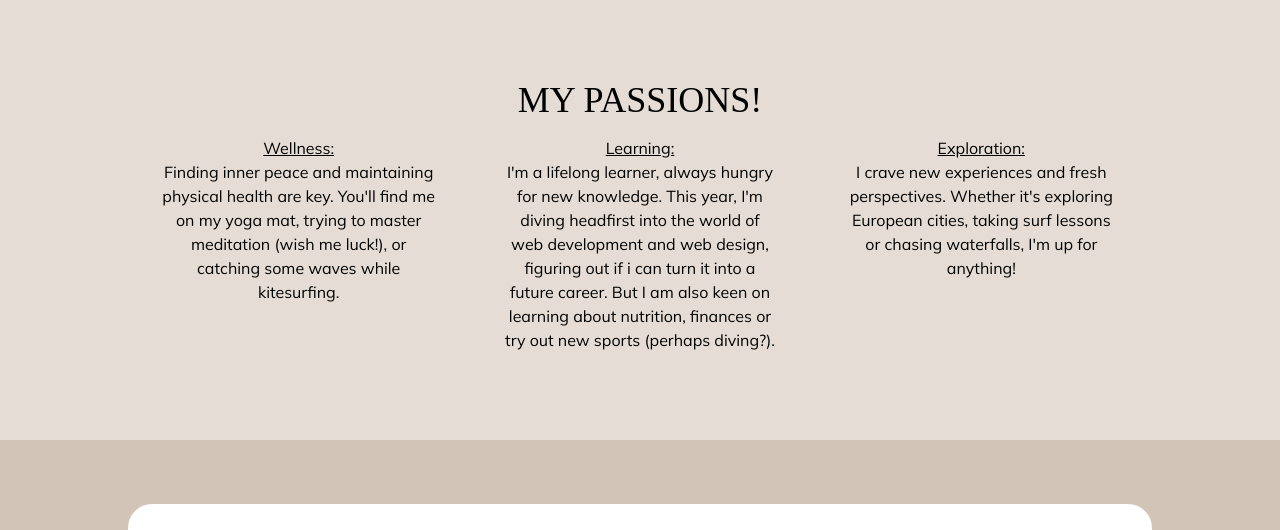
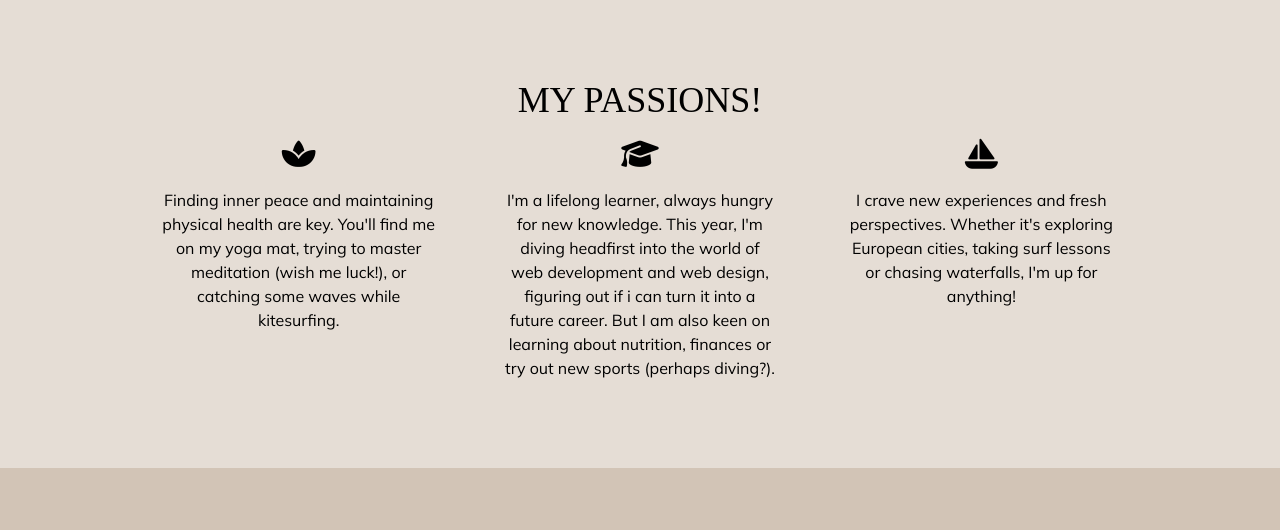
Before and after one commit to JulyDR/multifacetedme, a Jekyll site: the page built from about.html, in a window 1280 px wide. Shown: the part 1486-2016 px from the top of the page. Built offline with Jekyll 4.4.1, drawn with Linux system fonts in a browser that asks for light colours; some web fonts are replaced.

Commit message:
update blog

```diff
--- a/_includes/site-header.html
+++ b/_includes/site-header.html
@@ -30,16 +30,16 @@
 		</div>
   	</nav>
 
-	<div class="navbar-menu relative z-50 hidden">
+	<div class="navbar-menu relative z-50 hidden text-center">
 		<div class="navbar-backdrop fixed inset-0 bg-gray-800 opacity-45"></div>
-		<nav class="fixed top-0 left-0 bottom-0 flex flex-col w-5/6 max-w-sm py-6 px-2 bg-white border-r overflow-y-auto">
-			<div class="flex items-center mb-8">
+		<nav class="fixed top-0 left-0 bottom-0 sm:right-0 sm:left-auto flex flex-col w-5/6 max-w-2xl py-6 px-2 bg-light border-r overflow-y-auto">
+			<div class="flex items-center mb-8 sm:ml-16">
        			<a class="inline-block basis-4/5 font-serif tracking-wide text-xl hover:text-accentlight" href="/index.html">
           			<img src="/images/Logo_black-02.png" class="h-10 inline-block" alt="logo">
           			<span>Multifaceted Me</span>
         		</a>
 
-				<button class="navbar-close">
+				<button class="navbar-close sm:ml-16">
 					<svg class="h-6 w-6 text-gray-800 cursor-pointer hover:text-gray-500" xmlns="http://www.w3.org/2000/svg" fill="none" viewBox="0 0 24 24" stroke="currentColor">
 						<path stroke-linecap="round" stroke-linejoin="round" stroke-width="2" d="M6 18L18 6M6 6l12 12"></path>
 					</svg>
--- a/_layouts/post-sidebar.html
+++ b/_layouts/post-sidebar.html
@@ -43,7 +43,7 @@ layout: default
 
             <nav class="recent-posts-nav">
                 {% for post in site.posts limit:5 %}
-                     <a href="{{post.url}}" class="block mb-1 hover:text-accentlight"> {{post.title}}</a>
+                     <a href="{{post.url}}" class="tag block mb-1 hover:text-accentlight"> {{post.title}}</a>
                 {% endfor %}
             </nav>
 
@@ -52,7 +52,7 @@ layout: default
         <div class="bg-white p-4 m-4">
 
             <h4><strong>About me </strong> </h4>
-            <p>Hi! Julia here, a mid-thirties adventurer on a year-long sabbatical. After six sun-soaked years in the Dominican Republic, I'm trading routine for self-discovery. This year is packed with exploration (both places and passions!), learning new skills (web design anyone?), and prioritizing my well-being (yoga, meditation, and maybe kitesurfing!). Join me on this journey to find what's next!.</p>
+            <p class="text-sm inline-block p-1 text-stone-600/90">Hi! Julia here, a mid-thirties adventurer on a year-long sabbatical. After six sun-soaked years in the Dominican Republic, I'm trading routine for self-discovery. This year is packed with exploration (both places and passions!), learning new skills (web design anyone?), and prioritizing my well-being (yoga, meditation, and maybe kitesurfing!). Join me on this journey to find what's next!.</p>
 
         </div>
 
--- a/about.html
+++ b/about.html
@@ -49,9 +49,9 @@ create-image: /images/Untitled-2-05.png
 <section class="bg-light text-center p-5p md:px-10p">
   <h4 class="mt-4 text-4xl uppercase font-serif"> My Passions!</h4>
   <div class="md:grid md:grid-cols-3 mb-6">
-    <p class="px-10p md:col-span-1 pt-4"><u>Wellness:<br></u> Finding inner peace and maintaining physical health are key. You'll find me on my yoga mat, trying to master meditation (wish me luck!), or catching some waves while kitesurfing.</p>
-    <p class="px-10p md:col-span-1 pt-4"><u>Learning:<br></u> I'm a lifelong learner, always hungry for new knowledge. This year, I'm diving headfirst into the world of web development and web design, figuring out if i can turn it into a future career. But I am also keen on learning about nutrition, finances or try out new sports (perhaps diving?).</p>
-    <p class="px-10p md:col-span-1 pt-4 mb-8 md:mb-16"><u>Exploration:<br></u> I crave new experiences and fresh perspectives. Whether it's exploring European cities, taking surf lessons or chasing waterfalls, I'm up for anything!</p>
+    <p class="px-10p md:col-span-1 pt-4"><i class="text-3xl mb-4 fa-solid fa-spa"></i> <br>Finding inner peace and maintaining physical health are key. You'll find me on my yoga mat, trying to master meditation (wish me luck!), or catching some waves while kitesurfing.</p>
+    <p class="px-10p md:col-span-1 pt-4"><i class="text-3xl mb-4 fa-solid fa-graduation-cap"></i><br> I'm a lifelong learner, always hungry for new knowledge. This year, I'm diving headfirst into the world of web development and web design, figuring out if i can turn it into a future career. But I am also keen on learning about nutrition, finances or try out new sports (perhaps diving?).</p>
+    <p class="px-10p md:col-span-1 pt-4 mb-8 md:mb-16"><i class="text-3xl mb-4 fa-solid fa-sailboat"></i><br>I crave new experiences and fresh perspectives. Whether it's exploring European cities, taking surf lessons or chasing waterfalls, I'm up for anything!</p>
   </div>
  </section>
 
--- a/styles.css
+++ b/styles.css
@@ -1425,6 +1425,10 @@ video {
   width: 100%;
 }
 
+.max-w-2xl {
+  max-width: 42rem;
+}
+
 .max-w-none {
   max-width: none;
 }
@@ -1858,6 +1862,10 @@ video {
   color: rgb(10 10 10 / var(--tw-text-opacity));
 }
 
+.text-stone-600\/90 {
+  color: rgb(87 83 78 / 0.9);
+}
+
 .text-white {
   --tw-text-opacity: 1;
   color: rgb(255 255 255 / var(--tw-text-opacity));
@@ -1913,12 +1921,24 @@ video {
 }
 
 @media (min-width: 640px) {
+  .sm\:left-auto {
+    left: auto;
+  }
+
+  .sm\:right-0 {
+    right: 0px;
+  }
+
   .sm\:-mt-60 {
     margin-top: -15rem;
   }
 
   .sm\:mb-0 {
     margin-bottom: 0px;
+  }
+
+  .sm\:ml-16 {
+    margin-left: 4rem;
   }
 
   .sm\:ml-56 {
```
Also changed, not shown: 15 other files.
